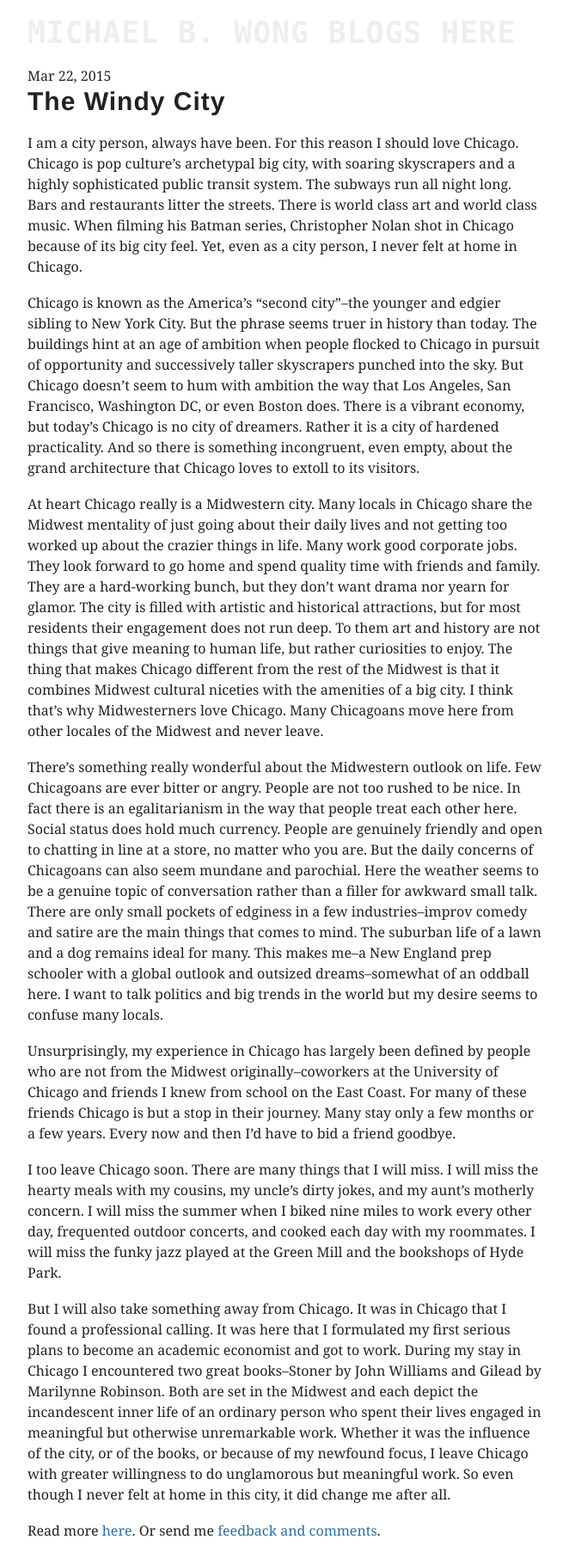
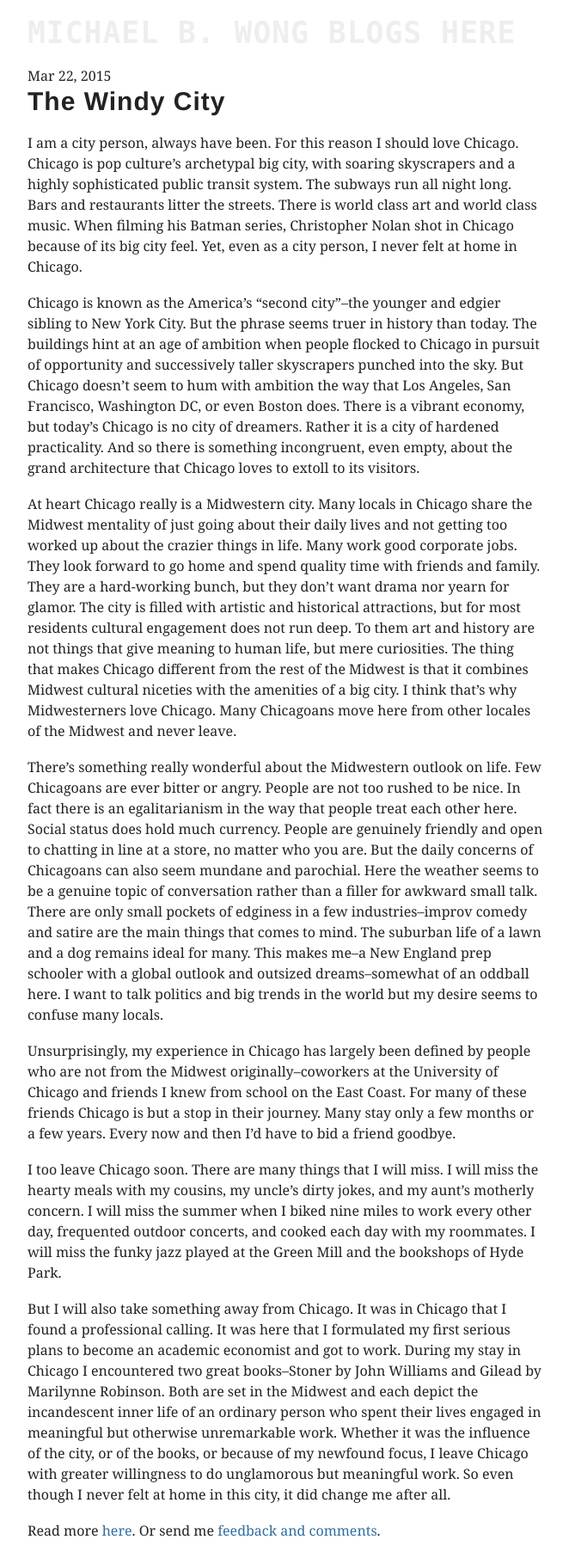
Before and after one commit to mbwong/mbwong.github.com, a Jekyll site: the page built from _posts/2015-03-22-chicago.md, in a window 1280 px wide. Shown: the whole page at 86% size, without its empty margins (308-970 px from the left). Built offline with Jekyll 4.4.1, drawn with Linux system fonts in a browser that asks for light colours.

Commit message:
Update 2015-03-22-chicago.md

```diff
--- a/_posts/2015-03-22-chicago.md
+++ b/_posts/2015-03-22-chicago.md
@@ -10,7 +10,7 @@ I am a city person, always have been. For this reason I should love Chicago. Chi
 
 Chicago is known as the America's "second city"--the younger and edgier sibling to New York City. But the phrase seems truer in history than today. The buildings hint at an age of ambition when people flocked to Chicago in pursuit of opportunity and successively taller skyscrapers punched into the sky. But Chicago doesn't seem to hum with ambition the way that Los Angeles, San Francisco, Washington DC, or even Boston does. There is a vibrant economy, but today's Chicago is no city of dreamers. Rather it is a city of hardened practicality. And so there is something incongruent, even empty, about the grand architecture that Chicago loves to extoll to its visitors.
 
-At heart Chicago really is a Midwestern city. Many locals in Chicago share the Midwest mentality of just going about their daily lives and not getting too worked up about the crazier things in life. Many work good corporate jobs. They look forward to go home and spend quality time with friends and family. They are a hard-working bunch, but they don't want drama nor yearn for glamor. The city is filled with artistic and historical attractions, but for most residents their engagement does not run deep. To them art and history are not things that give meaning to human life, but rather curiosities to enjoy. The thing that makes Chicago different from the rest of the Midwest is that it combines Midwest cultural niceties with the amenities of a big city. I think that's why Midwesterners love Chicago. Many Chicagoans move here from other locales of the Midwest and never leave.
+At heart Chicago really is a Midwestern city. Many locals in Chicago share the Midwest mentality of just going about their daily lives and not getting too worked up about the crazier things in life. Many work good corporate jobs. They look forward to go home and spend quality time with friends and family. They are a hard-working bunch, but they don't want drama nor yearn for glamor. The city is filled with artistic and historical attractions, but for most residents cultural engagement does not run deep. To them art and history are not things that give meaning to human life, but mere curiosities. The thing that makes Chicago different from the rest of the Midwest is that it combines Midwest cultural niceties with the amenities of a big city. I think that's why Midwesterners love Chicago. Many Chicagoans move here from other locales of the Midwest and never leave.
 
 There's something really wonderful about the Midwestern outlook on life. Few Chicagoans are ever bitter or angry. People are not too rushed to be nice. In fact there is an egalitarianism in the way that people treat each other here. Social status does hold much currency. People are genuinely friendly and open to chatting in line at a store, no matter who you are. But the daily concerns of Chicagoans can also seem mundane and parochial. Here the weather seems to be a genuine topic of conversation rather than a filler for awkward small talk. There are only small pockets of edginess in a few industries--improv comedy and satire are the main things that comes to mind. The suburban life of a lawn and a dog remains ideal for many. This makes me--a New England prep schooler with a global outlook and outsized dreams--somewhat of an oddball here. I want to talk politics and big trends in the world but my desire seems to confuse many locals.
 
```
